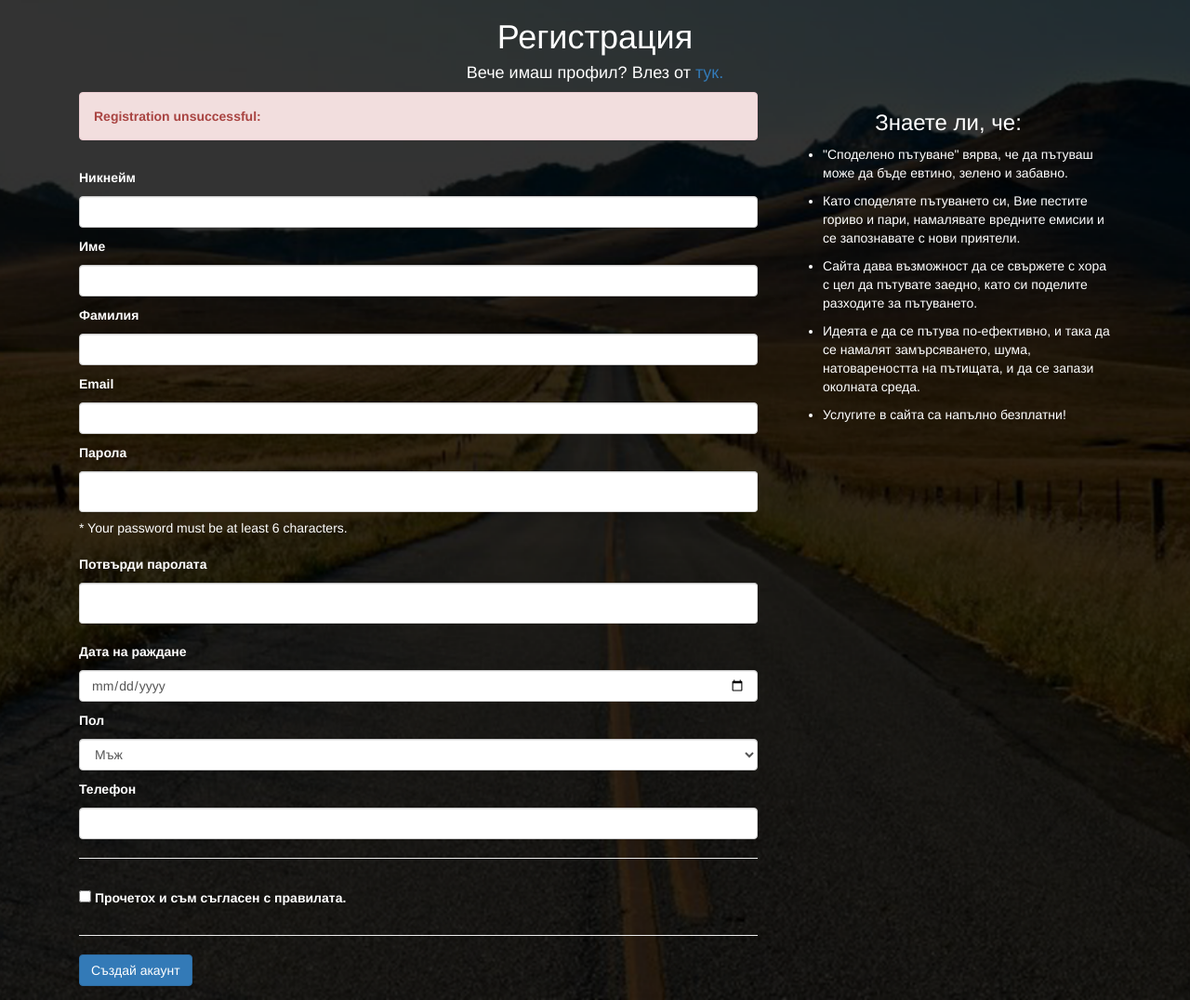
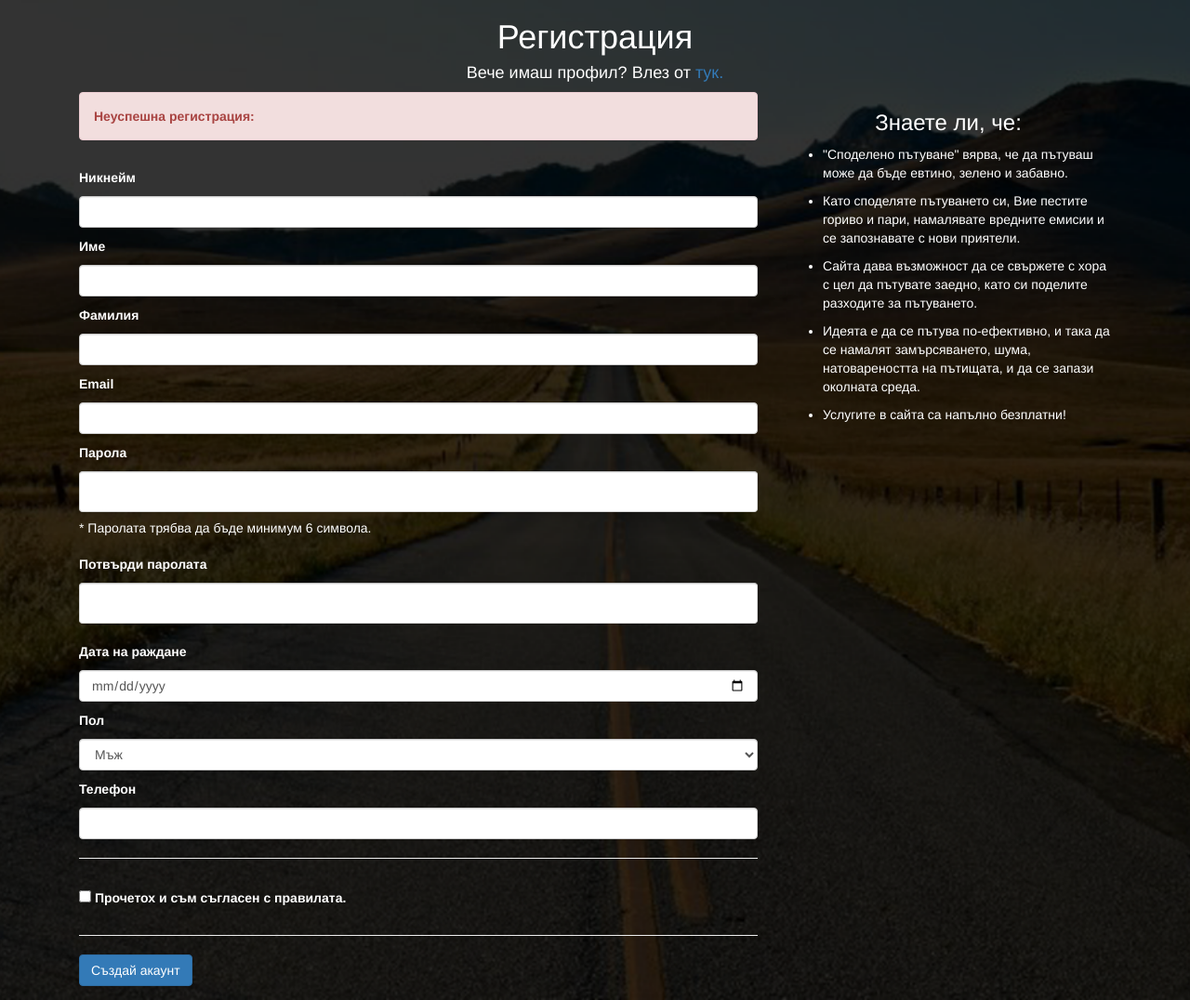
Before and after one commit to Boryana-Baeva/SoftUni-Project-TravelShare, a PHP site: page /register.html in a window 1280 px wide. Shown: the part 53-1129 px from the top of the page at 93% size. Run offline with PHP 8.4, Linux system fonts and the light colour scheme; some libraries are stand-ins or nearby versions.

Commit message:
exception messages fixed

```diff
--- a/login.html
+++ b/login.html
@@ -49,7 +49,7 @@
                         <h1>Вход</h1>
                         <?php if(isset($_SESSION['errorMessage'])): ?>
                         <div class="alert alert-danger">
-                            <strong>Login unsuccessful:  </strong><?= $_SESSION['errorMessage'] ?>
+                            <strong>Неуспешен вход:  </strong><?= $_SESSION['errorMessage'] ?>
                         </div>
                         <?php endif; ?>
                         <form method="post">
--- a/register.html
+++ b/register.html
@@ -65,7 +65,7 @@
         <div class="col-xs-12 col-sm-6 col-md-8">
             <?php if(isset($_SESSION['errorMessage'])): ?>
             <div class="alert alert-danger">
-                <strong>Registration unsuccessful:  </strong><?= $_SESSION['errorMessage'] ?>
+                <strong>Неуспешна регистрация:  </strong><?= $_SESSION['errorMessage'] ?>
             </div>
             <?php endif; ?>
             <form method="post">
@@ -80,7 +80,7 @@
                     <input type="email" id="email" class="form-control" name="email">
                     <label for="password" class="boxesName">Парола</label>
                     <input type="password" id="password" class="form-control" name="password">
-                    <h5 style="color:white">* Your password must be at least 6 characters.</h5>
+                    <h5 style="color:white">* Паролата трябва да бъде минимум 6 символа.</h5>
                     <label for="confirmPassword" class="boxesName">Потвърди паролата</label>
                     <input type="password" id="confirmPassword" class="form-control" name="confirmPassword">
                     <label for="birthday" class="boxesName">Дата на раждане</label>
```
Also changed, not shown: register.php (+6 -1 lines).
